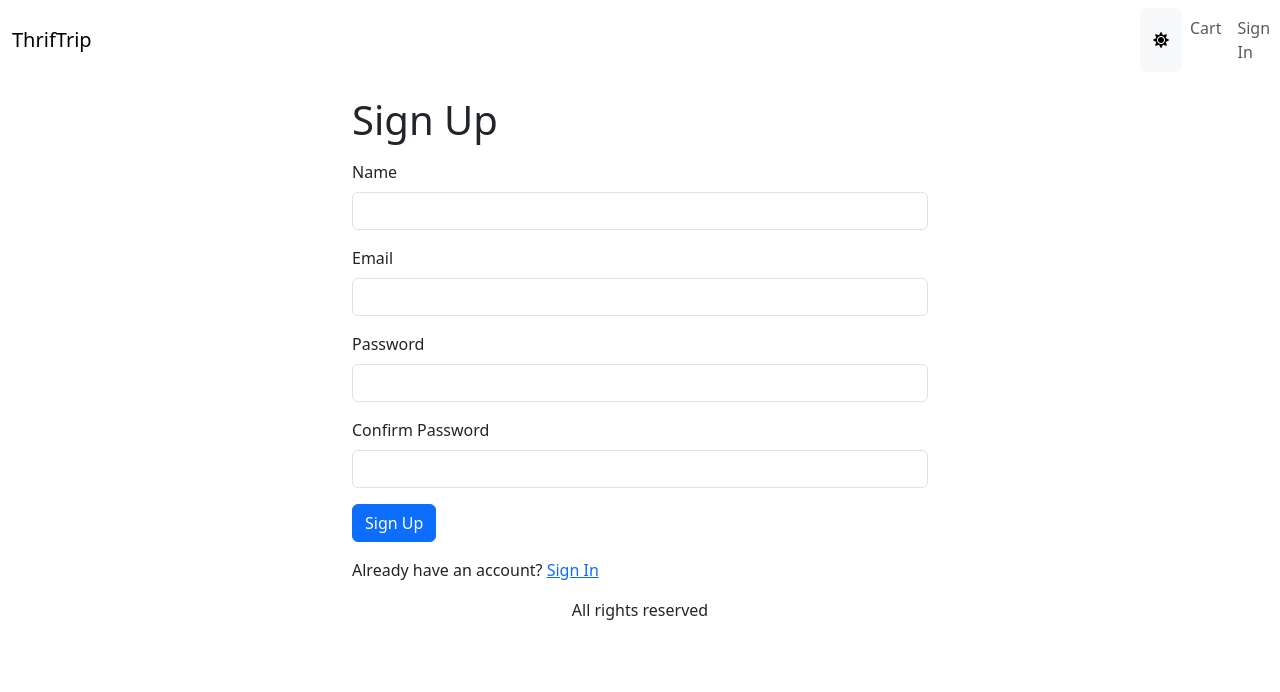
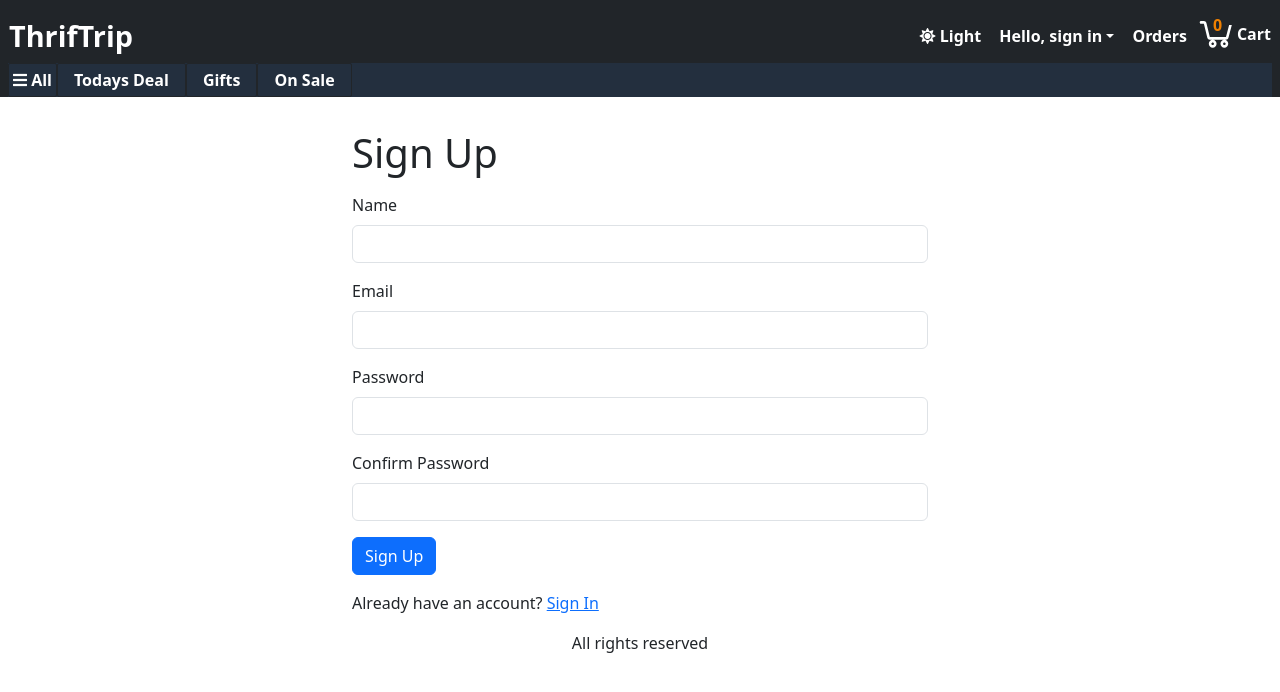
Before and after one commit to deaeba/TY-THRIFTRIP, a React (Vite) app in the folder frontend/: page /signup in a window 1280 px wide. Shown: the top 692 px of the page. Built offline with nearby package versions, Linux system fonts and the light colour scheme.

Commit message:
Make-Website-Like-Amazon-Dupe

```diff
--- a/frontend/src/App.tsx
+++ b/frontend/src/App.tsx
@@ -41,48 +41,96 @@ function App() {
     <div className="d-flex flex-column vh-100">
       <ToastContainer position="bottom-center" limit={1} />
       <header>
-        <Navbar expand="lg">
-          <Container>
-            <LinkContainer to="/">
+        <Navbar
+          className="d-flex flex-column align-items-stretch p-2 pb-0 mb-3"
+          bg="dark"
+          variant="dark"
+          expand="lg"
+        >
+          <div className="d-flex justify-content-between align-items-center">
+            <LinkContainer to="/" className="header-link">
               <Navbar.Brand>ThrifTrip</Navbar.Brand>
             </LinkContainer>
-          </Container>
-          <Nav>
-            <Button variant={mode} onClick={switchModeHandler}>
-              <i className={mode === "light" ? "fa fa-sun" : "fa fa-moon"}></i>
-            </Button>
-            <Link to="/cart" className="nav-link">
-              Cart
-              {cart.cartItems.length > 0 && (
-                <Badge pill bg="danger">
-                  {cart.cartItems.reduce((a, c) => a + c.quantity, 0)}
-                </Badge>
-              )}
+
+            <Navbar.Collapse>
+              <Nav className="w-100 justify-content-end">
+                <Link
+                  to="#"
+                  className="nav-link header-link"
+                  onClick={switchModeHandler}
+                >
+                  <i
+                    className={mode === "light" ? "fa fa-sun" : "fa fa-moon"}
+                  ></i>{" "}
+                  {mode === "light" ? "Light" : "Dark"}
                 </Link>
+
                 {userInfo ? (
                   <NavDropdown
-                title={userInfo.name}
-                id="basic-nav-dropdown"
-                className="dropdown-menu-start"
+                    className="header-link"
+                    title={`Hello, ${userInfo.name}`}
                   >
+                    <LinkContainer to="/profile">
+                      <NavDropdown.Item>User Profile</NavDropdown.Item>
+                    </LinkContainer>
                     <LinkContainer to="/orderhistory">
                       <NavDropdown.Item>Order History</NavDropdown.Item>
                     </LinkContainer>
-
+                    <NavDropdown.Divider />
                     <Link
                       className="dropdown-item"
                       to="#signout"
                       onClick={signoutHandler}
                     >
-                  Sign Out
+                      {" "}
+                      Sign Out{" "}
                     </Link>
                   </NavDropdown>
                 ) : (
-              <Link className="nav-link" to="/signin">
-                Sign In
+                  <NavDropdown className="header-link" title={`Hello, sign in`}>
+                    <LinkContainer to="/signin">
+                      <NavDropdown.Item>Sign In</NavDropdown.Item>
+                    </LinkContainer>
+                  </NavDropdown>
+                )}
+                <Link to="/orderhistory" className="nav-link header-link">
+                  Orders
                 </Link>
-            )}
+                <Link to="/cart" className="nav-link header-link p-0">
+                  {
+                    <span className="cart-badge">
+                      {cart.cartItems.reduce((a, c) => a + c.quantity, 0)}
+                    </span>
+                  }
+                  <svg
+                    fill="#ffffff"
+                    viewBox="130 150 200 300"
+                    width="40px"
+                    height="40px"
+                  >
+                    <path d="M 110.164 188.346 C 104.807 188.346 100.437 192.834 100.437 198.337 C 100.437 203.84 104.807 208.328 110.164 208.328 L 131.746 208.328 L 157.28 313.233 C 159.445 322.131 167.197 328.219 176.126 328.219 L 297.409 328.219 C 306.186 328.219 313.633 322.248 315.951 313.545 L 341.181 218.319 L 320.815 218.319 L 297.409 308.237 L 176.126 308.237 L 150.592 203.332 C 148.426 194.434 140.675 188.346 131.746 188.346 L 110.164 188.346 Z M 285.25 328.219 C 269.254 328.219 256.069 341.762 256.069 358.192 C 256.069 374.623 269.254 388.165 285.25 388.165 C 301.247 388.165 314.431 374.623 314.431 358.192 C 314.431 341.762 301.247 328.219 285.25 328.219 Z M 197.707 328.219 C 181.711 328.219 168.526 341.762 168.526 358.192 C 168.526 374.623 181.711 388.165 197.707 388.165 C 213.704 388.165 226.888 374.623 226.888 358.192 C 226.888 341.762 213.704 328.219 197.707 328.219 Z M 197.707 348.201 C 203.179 348.201 207.434 352.572 207.434 358.192 C 207.434 363.812 203.179 368.183 197.707 368.183 C 192.236 368.183 187.98 363.812 187.98 358.192 C 187.98 352.572 192.236 348.201 197.707 348.201 Z M 285.25 348.201 C 290.722 348.201 294.977 352.572 294.977 358.192 C 294.977 363.812 290.722 368.183 285.25 368.183 C 279.779 368.183 275.523 363.812 275.523 358.192 C 275.523 352.572 279.779 348.201 285.25 348.201 Z" />
+                  </svg>
+                  <span>Cart</span>
+                </Link>
               </Nav>
+            </Navbar.Collapse>
+          </div>
+          <div className="sub-header">
+            <div className="d-flex">
+              <Link to="#" className="nav-link header-link p-1">
+                <i className="fas fa-bars"></i> All
+              </Link>
+              {["Todays Deal", "Gifts", "On Sale"].map((x) => (
+                <Link
+                  key={x}
+                  className="nav-link header-link p-1 px-3"
+                  to={`/search?tag=${x}`}
+                >
+                  {x}
+                </Link>
+              ))}
+            </div>
+          </div>
         </Navbar>
       </header>
       <main>
--- a/frontend/src/index.css
+++ b/frontend/src/index.css
@@ -35,3 +35,43 @@ img.thumbnail {
   left: auto;
   right: 0;
 }
+/* header */
+
+.navbar-brand {
+  font-weight: bold;
+  font-size: 1.8rem;
+}
+
+a.header-link,
+.header-link > a {
+  border: 1px rgb(33, 37, 41) solid;
+  border-radius: 2px;
+  color: white !important;
+  font-weight: bold;
+}
+
+a.header-link:hover,
+.header-link > a:hover {
+  color: white;
+  border: 1px white solid;
+}
+
+.header .dropdown-menu,
+.header .dropdown-item {
+  color: black !important;
+  background-color: white;
+}
+.header .dropdown-item a:hover {
+  border: 1px rgb(33, 37, 41) solid;
+}
+.sub-header {
+  background-color: #232f3e;
+}
+
+.cart-badge {
+  position: absolute;
+  color: #f08000;
+  font-weight: bold;
+  margin-left: 16px;
+  margin-top: -3px;
+}
```
Also changed, not shown: 1 other file (tests, documents, lock files or other folders). Lines whose indentation alone changed are shown as unchanged.
